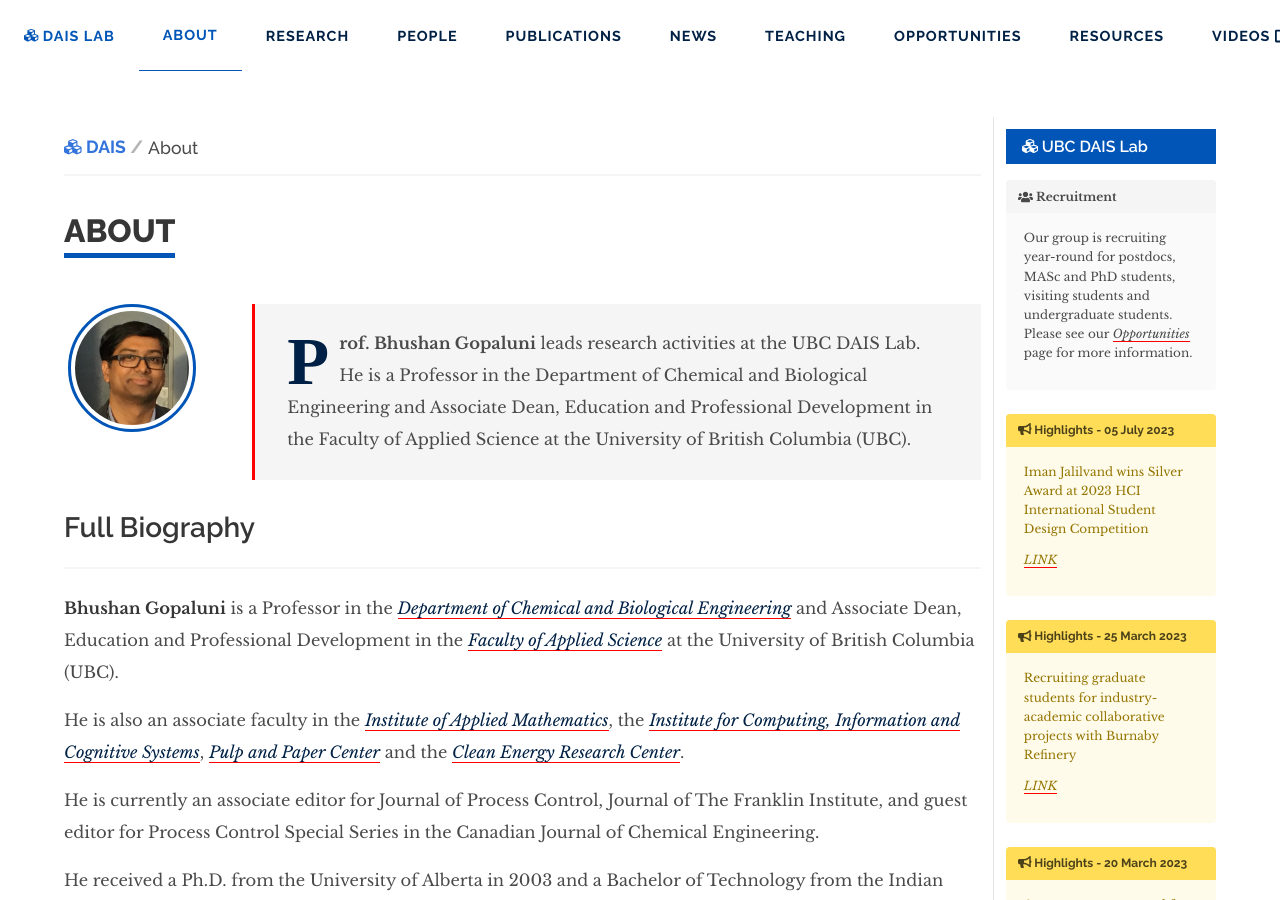
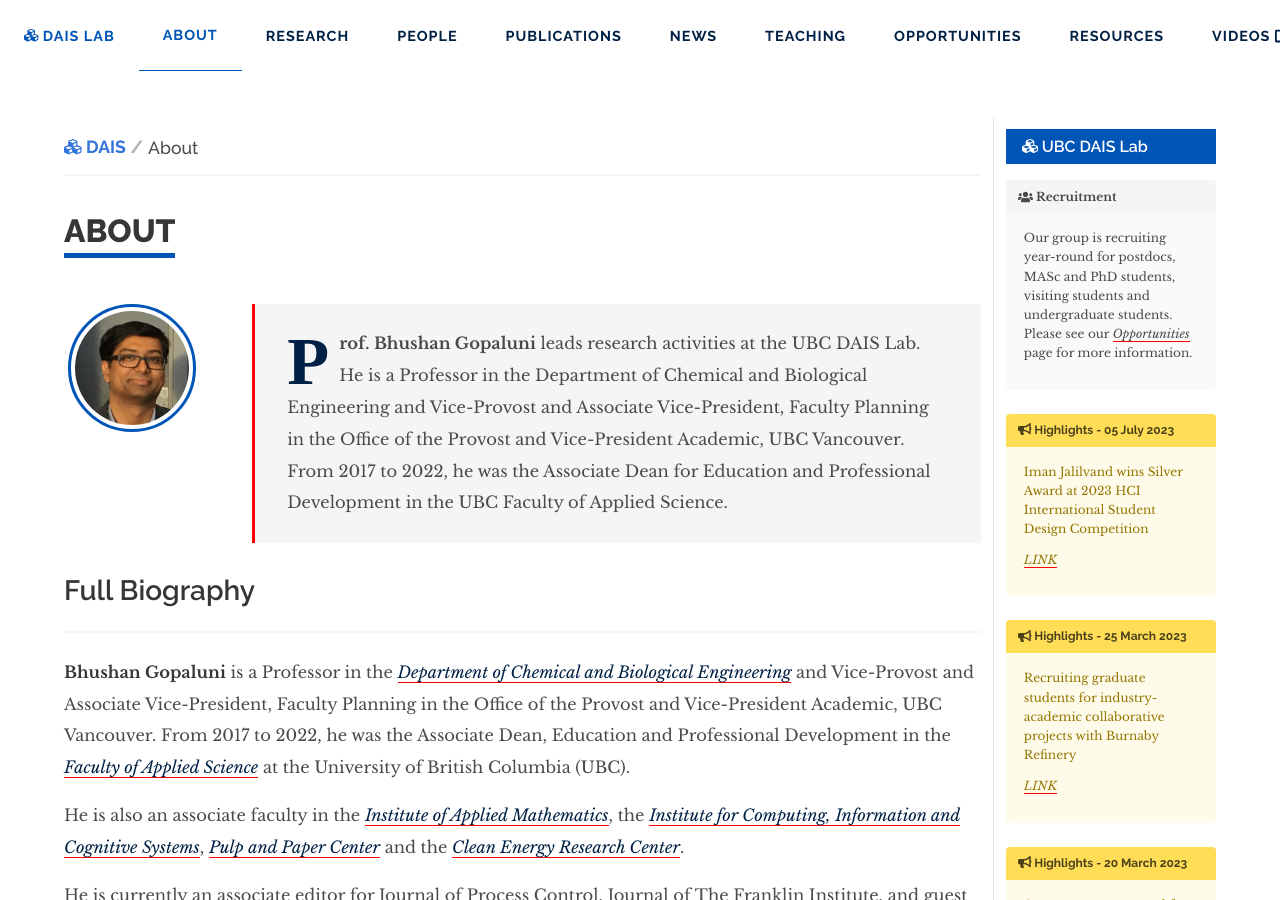
Before and after one commit to daisubc/daisubc.github.io, a Jekyll site: the page built from about.md, in a window 1280 px wide and 900 px high. Built offline with Jekyll 4.4.1, drawn with Linux system fonts in a browser that asks for light colours; nearby versions of some CDN libraries.

Commit message:
update bio

```diff
--- a/_config.yml
+++ b/_config.yml
@@ -38,9 +38,11 @@ region: British Columbia
 # Short bio for front page
 shortbio: >-
   leads research activities at the UBC DAIS Lab.
-  He is a Professor in the Department of Chemical and Biological Engineering and
-  Associate Dean, Education and Professional Development
-  in the Faculty of Applied Science at the University of British Columbia (UBC).
+  He is a Professor in the Department of Chemical and Biological Engineering
+  and Vice-Provost and Associate Vice-President, Faculty Planning
+  in the Office of the Provost and Vice-President Academic, UBC Vancouver.
+  From 2017 to 2022, he was the Associate Dean for Education and
+  Professional Development in the UBC Faculty of Applied Science.
 
 description: >- # this means to ignore newlines until "baseurl:"
   The UBC DAIS Lab conducts research at the intersection of process control, data analytics
--- a/_includes/biography.md
+++ b/_includes/biography.md
@@ -1,4 +1,4 @@
-**Bhushan Gopaluni** is a Professor in the [Department of Chemical and Biological Engineering](https://www.chbe.ubc.ca/){:target="_blank"} and Associate Dean, Education and Professional Development in the [Faculty of Applied Science](https://apsc.ubc.ca/){:target="_blank"} at the University of British Columbia (UBC).
+**Bhushan Gopaluni** is a Professor in the [Department of Chemical and Biological Engineering](https://www.chbe.ubc.ca/){:target="_blank"} and Vice-Provost and Associate Vice-President, Faculty Planning in the Office of the Provost and Vice-President Academic, UBC Vancouver. From 2017 to 2022, he was the Associate Dean, Education and Professional Development in the [Faculty of Applied Science](https://apsc.ubc.ca/){:target="_blank"} at the University of British Columbia (UBC).
 
 He is also an associate faculty in the [Institute of Applied Mathematics](https://www.iam.ubc.ca/){:target="_blank"}, the [Institute for Computing, Information and Cognitive Systems](https://icics.ubc.ca/){:target="_blank"}, [Pulp and Paper Center](https://www.ppc.ubc.ca/){:target="_blank"} and the [Clean Energy Research Center](https://cerc.ubc.ca/){:target="_blank"}.
 
```
